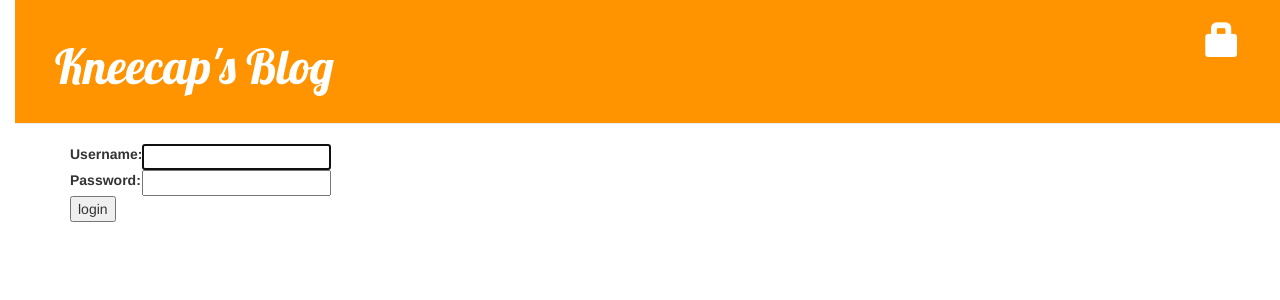
After one commit to SpudGasket/my-first-blog, a Django app: page /accounts/login/ in a window 1280 px wide. The commit adds this page. Shown: the top 300 px of the page. Run offline with Django 3.2, Linux system fonts and the light colour scheme; some libraries are stand-ins or nearby versions.

Commit message:
Added publish and delete button and a login for users

```diff
--- a/blog/templates/blog/base.html
+++ b/blog/templates/blog/base.html
@@ -13,8 +13,13 @@
         <div class='page-header'>
           {% if user.is_authenticated %}
             <a href="{% url "post_new" %}" class="top-menu"><span class="glyphicon glyphicon-plus"></span></a>
+            <a href="{% url "post_draft_list" %}" class="top-menu"><span class="glyphicon glyphicon-edit"></span></a>
+            <p class="top-menu">Hello {{ user.username }}<small>(<a href="{% url "django.contrib.auth.views.logout" %}">Log out</a>)</small></p>
+          {% else %}
+            <a href="{% url "django.contrib.auth.views.login" %}" class="top-menu"><span class="glyphicon glyphicon-lock"></span></a>
           {% endif %}
-          <h1><a href="/">Kneecap's Blog</a></h1>
+
+          <h1><a href="{% url "blog.views.post_list" %}">Kneecap's Blog</a></h1>
         </div>
   <div class="content container">
     <div class='row'>
--- /dev/null
+++ b/blog/templates/registration/login.html
@@ -0,0 +1,26 @@
+{% extends "blog/base.html" %}
+
+{% block content %}
+
+{% if form.errors %}
+<p>Your username and password didn't match. Please try again.</p>
+{% endif %}
+
+<form method="post" action="{% url "django.contrib.auth.views.login" %}">
+{% csrf_token %}
+<table>
+<tr>
+    <td>{{ form.username.label_tag }}</td>
+    <td>{{ form.username }}</td>
+</tr>
+<tr>
+    <td>{{ form.password.label_tag }}</td>
+    <td>{{ form.password }}</td>
+</tr>
+</table>
+
+<input type="submit" value="login" />
+<input type="hidden" name="next" value="{{ next }}" />
+</form>
+
+{% endblock %}
--- a/blog/urls.py
+++ b/blog/urls.py
@@ -6,5 +6,9 @@ urlpatterns = [
     url(r'^post/(?P<pk>[0-9]+)/$', views.post_detail, name='post_detail'),
     url(r'^post/new/$', views.post_new, name='post_new'),
     url(r'^post/(?P<pk>[0-9]+)/edit/$', views.post_edit, name='post_edit'),
+    url(r'^drafts/$', views.post_draft_list, name='post_draft_list'),
+    url(r'^post/(?P<pk>[0-9]+)/publish/$', views.post_publish, name='post_publish'),
+    url(r'^post/(?P<pk>[0-9]+)/remove/$', views.post_remove, name='post_remove'),
+
 
 ]
--- a/mysite/settings.py
+++ b/mysite/settings.py
@@ -102,3 +102,5 @@ USE_TZ = True
 
 STATIC_URL = '/static/'
 STATIC_ROOT = os.path.join(BASE_DIR, 'static')
+
+LOGIN_REDIRECT_URL = '/'
--- a/mysite/urls.py
+++ b/mysite/urls.py
@@ -1,7 +1,12 @@
-from django.conf.urls import include, url
+from django.conf.urls import patterns, include, url
+
 from django.contrib import admin
+admin.autodiscover()
 
 urlpatterns = [
     url(r'^admin/', include(admin.site.urls)),
-    url(r'', include('blog.urls'))
+    url(r'^accounts/login/$', 'django.contrib.auth.views.login'),
+    url(r'^accounts/logout/$', 'django.contrib.auth.views.logout', {'next_page': '/'}),
+    url(r'', include('blog.urls')),
+
 ]
```
Also changed, not shown: blog/templates/blog/post_detail.html (+13 -6 lines), blog/templates/blog/post_draft_list.html (added, +11 -0 lines), blog/views.py (+21 -1 lines).
